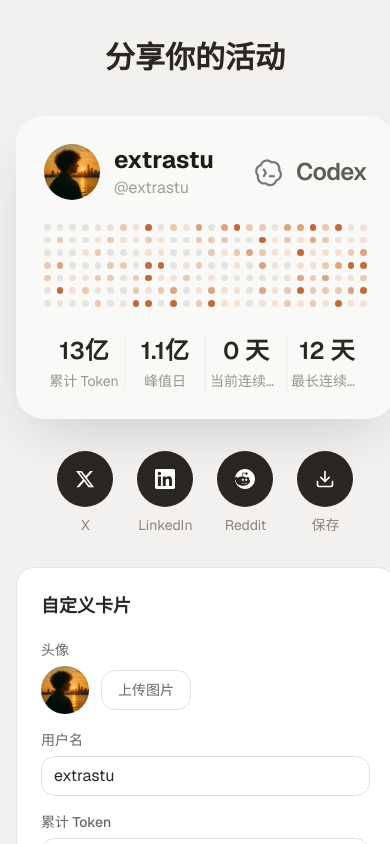
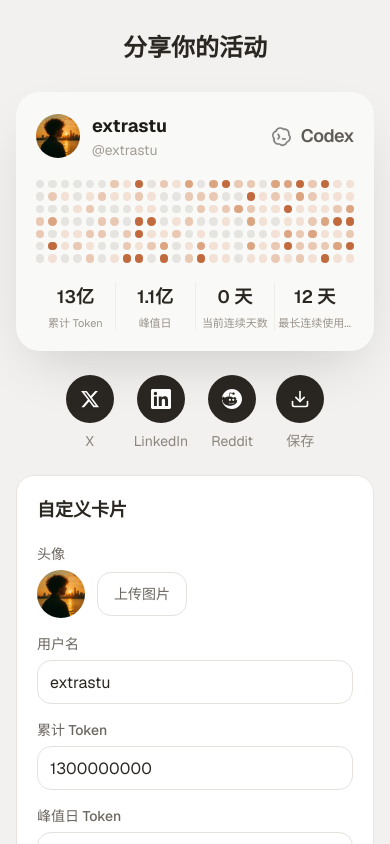
Before and after one commit to extrastu/codex-usage-card, a Next.js app: page / in a window 390 px wide. Shown: the top 844 px of the page. Built offline with nearby package versions, Linux system fonts and the light colour scheme.

Commit message:
feat: adjust UI elements and layout for better responsiveness

```diff
--- a/app/page.tsx
+++ b/app/page.tsx
@@ -26,7 +26,7 @@ function Field({
 }
 
 const inputCls =
-  "h-10 rounded-xl border border-[#e5e2de] bg-white px-3 text-[#2a2722] outline-none transition focus:border-[#c06a3e] focus:ring-2 focus:ring-[#c06a3e]/20"
+  "h-11 rounded-xl border border-[#e5e2de] bg-white px-3 text-base text-[#2a2722] outline-none transition focus:border-[#c06a3e] focus:ring-2 focus:ring-[#c06a3e]/20"
 
 export default function Page() {
   const [data, setData] = useState<CardData>({
@@ -46,6 +46,12 @@ export default function Page() {
     setData((d) => ({ ...d, ...patch }))
 
   function handleTilt(e: React.MouseEvent<HTMLDivElement>) {
+    if (
+      typeof window !== "undefined" &&
+      !window.matchMedia("(hover: hover) and (pointer: fine)").matches
+    ) {
+      return
+    }
     const rect = e.currentTarget.getBoundingClientRect()
     const px = (e.clientX - rect.left) / rect.width - 0.5
     const py = (e.clientY - rect.top) / rect.height - 0.5
@@ -116,13 +122,13 @@ export default function Page() {
   }
 
   return (
-    <main className="min-h-screen bg-[#f2f1ef] px-4 py-10 md:py-14">
+    <main className="min-h-screen bg-[#f2f1ef] px-4 py-8 md:py-14">
       <div className="mx-auto max-w-5xl">
-        <h1 className="text-center text-3xl font-semibold text-[#2a2722] md:text-4xl">
+        <h1 className="text-center text-2xl font-semibold text-[#2a2722] sm:text-3xl md:text-4xl">
           分享你的活动
         </h1>
 
-        <div className="mt-10 grid gap-8 lg:grid-cols-[1fr_360px]">
+        <div className="mt-7 grid gap-6 sm:mt-10 sm:gap-8 lg:grid-cols-[1fr_360px]">
           {/* Card + share */}
           <div className="flex flex-col items-center">
             <div
@@ -142,7 +148,7 @@ export default function Page() {
               </div>
             </div>
 
-            <div className="mt-8 flex items-start gap-6">
+            <div className="mt-6 flex items-start justify-center gap-5 sm:mt-8 sm:gap-6">
               <ShareButton label="X" onClick={() => shareTo("x")}>
                 <svg viewBox="0 0 24 24" className="size-5" fill="currentColor" aria-hidden="true">
                   <path d="M18.244 2.25h3.308l-7.227 8.26 8.502 11.24h-6.66l-5.214-6.817L4.99 21.75H1.68l7.73-8.835L1.254 2.25H8.08l4.713 6.231 5.45-6.231Zm-1.161 17.52h1.833L7.084 4.126H5.117L17.083 19.77Z" />
@@ -169,7 +175,7 @@ export default function Page() {
           </div>
 
           {/* Controls */}
-          <div className="rounded-2xl border border-[#e8e5e1] bg-white p-6">
+          <div className="rounded-2xl border border-[#e8e5e1] bg-white p-5 sm:p-6">
             <h2 className="text-lg font-semibold text-[#2a2722]">自定义卡片</h2>
             <div className="mt-5 flex flex-col gap-4">
               <Field label="头像">
@@ -189,7 +195,7 @@ export default function Page() {
                   <button
                     type="button"
                     onClick={() => fileRef.current?.click()}
-                    className="h-10 rounded-xl border border-[#e5e2de] bg-white px-4 text-sm font-medium text-[#6b6660] transition hover:bg-[#f7f6f4]"
+                    className="h-11 touch-manipulation rounded-xl border border-[#e5e2de] bg-white px-4 text-sm font-medium text-[#6b6660] transition hover:bg-[#f7f6f4] active:scale-[0.99]"
                   >
                     上传图片
                   </button>
@@ -259,7 +265,7 @@ export default function Page() {
                     longestStreak: randomStreak(),
                   })
                 }
-                className="mt-1 h-10 rounded-xl bg-[#c06a3e] text-sm font-medium text-white transition hover:bg-[#a85a32]"
+                className="mt-1 h-11 touch-manipulation rounded-xl bg-[#c06a3e] text-sm font-medium text-white transition hover:bg-[#a85a32] active:scale-[0.99]"
               >
                 随机连续天数
               </button>
@@ -267,7 +273,7 @@ export default function Page() {
               <button
                 type="button"
                 onClick={randomizeAll}
-                className="h-10 rounded-xl border border-[#c06a3e] text-sm font-medium text-[#c06a3e] transition hover:bg-[#c06a3e]/10"
+                className="h-11 touch-manipulation rounded-xl border border-[#c06a3e] text-sm font-medium text-[#c06a3e] transition hover:bg-[#c06a3e]/10 active:scale-[0.99]"
               >
                 随机
               </button>
@@ -297,7 +303,7 @@ function ShareButton({
         onClick={onClick}
         disabled={disabled}
         aria-label={label}
-        className="flex size-14 items-center justify-center rounded-full bg-[#2a2722] text-white transition hover:bg-[#3d3935] disabled:opacity-50"
+        className="flex size-12 touch-manipulation items-center justify-center rounded-full bg-[#2a2722] text-white transition hover:bg-[#3d3935] active:scale-95 disabled:opacity-50 sm:size-14"
       >
         {children}
       </button>
--- a/components/codex-card.tsx
+++ b/components/codex-card.tsx
@@ -19,23 +19,23 @@ export type CardData = {
 
 function CodexLogo() {
   return (
-    <div className="flex items-center gap-2 text-[#5f5b57]">
+    <div className="flex shrink-0 items-center gap-1.5 text-[#5f5b57] sm:gap-2">
       <img
         src="/codex-logo.png"
         alt="Codex"
         crossOrigin="anonymous"
-        className="size-10 object-contain"
+        className="size-7 object-contain sm:size-10"
       />
-      <span className="text-2xl font-semibold tracking-tight">Codex</span>
+      <span className="text-lg font-semibold tracking-tight sm:text-2xl">Codex</span>
     </div>
   )
 }
 
 function Stat({ value, label }: { value: string; label: string }) {
   return (
-    <div className="flex min-w-0 flex-1 flex-col items-center px-1 text-center">
-      <span className="text-2xl font-semibold text-[#2a2722] md:text-[28px]">{value}</span>
-      <span className="mt-1 w-full truncate text-sm text-[#9a948c]">{label}</span>
+    <div className="flex min-w-0 flex-1 flex-col items-center px-0.5 text-center sm:px-1">
+      <span className="text-lg font-semibold text-[#2a2722] sm:text-2xl md:text-[28px]">{value}</span>
+      <span className="mt-1 w-full truncate text-[11px] text-[#9a948c] sm:text-sm">{label}</span>
     </div>
   )
 }
@@ -50,22 +50,22 @@ export const CodexCard = forwardRef<HTMLDivElement, { data: CardData }>(
     return (
       <div
         ref={ref}
-        className="w-full rounded-[28px] bg-[#f9f9f7] p-7 shadow-[0_24px_60px_-20px_rgba(0,0,0,0.18)] md:p-8"
+        className="w-full rounded-[24px] bg-[#f9f9f7] p-5 shadow-[0_24px_60px_-20px_rgba(0,0,0,0.18)] sm:rounded-[28px] sm:p-7 md:p-8"
       >
         {/* Header */}
-        <div className="flex items-center justify-between gap-4">
-          <div className="flex items-center gap-3.5">
+        <div className="flex items-center justify-between gap-3">
+          <div className="flex min-w-0 items-center gap-3 sm:gap-3.5">
             <img
               src={data.avatar || "/avatar.png"}
               alt={`${data.username} 头像`}
               crossOrigin="anonymous"
-              className="size-14 rounded-full object-cover"
+              className="size-11 shrink-0 rounded-full object-cover sm:size-14"
             />
-            <div className="leading-tight">
-              <div className="text-2xl font-bold text-[#1f1c18]">
+            <div className="min-w-0 leading-tight">
+              <div className="truncate text-lg font-bold text-[#1f1c18] sm:text-2xl">
                 {data.username || "user"}
               </div>
-              <div className="text-base text-[#a39d95]">
+              <div className="truncate text-sm text-[#a39d95] sm:text-base">
                 @{data.username || "user"}
               </div>
             </div>
@@ -75,7 +75,7 @@ export const CodexCard = forwardRef<HTMLDivElement, { data: CardData }>(
 
         {/* Heatmap */}
         <div
-          className="mt-6 grid gap-[6px]"
+          className="mt-5 grid gap-1 sm:mt-6 sm:gap-[6px]"
           style={{ gridTemplateColumns: `repeat(${GRID_COLS}, minmax(0, 1fr))` }}
         >
           {cells.map((level, i) => (
@@ -88,7 +88,7 @@ export const CodexCard = forwardRef<HTMLDivElement, { data: CardData }>(
         </div>
 
         {/* Stats */}
-        <div className="mt-7 flex items-stretch">
+        <div className="mt-5 flex items-stretch sm:mt-7">
           <Stat value={formatCn(data.token)} label="累计 Token" />
           <div className="w-px self-stretch bg-[#ededea]" />
           <Stat value={formatCn(data.peakToken)} label="峰值日" />
```
